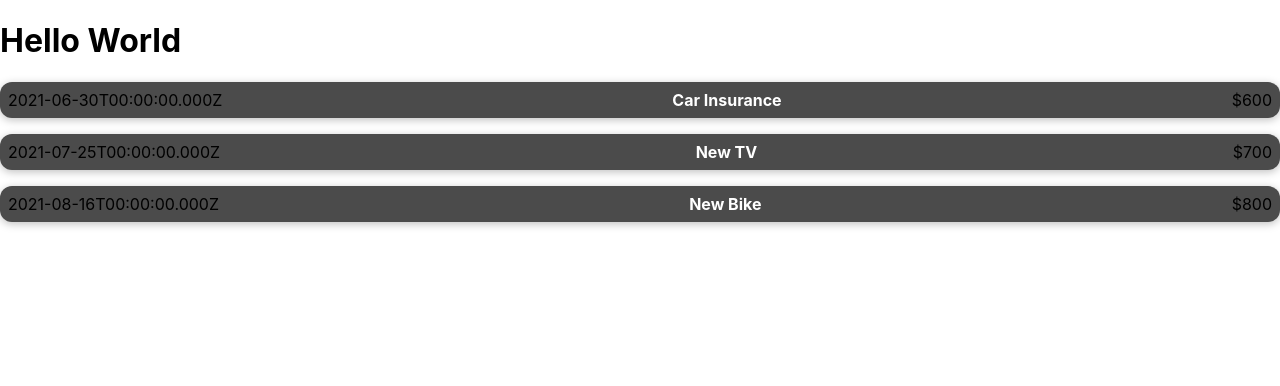
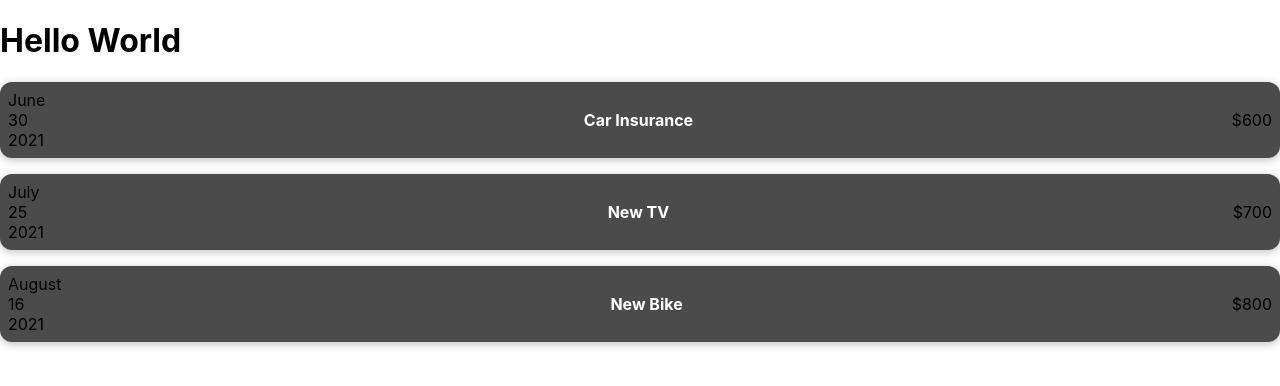
Before and after one commit to jainanuj744/ReactProject, a React (Create React App) app in the folder react-guide/: page / in a window 1280 px wide. Shown: the top 386 px of the page. Built offline with nearby package versions, Linux system fonts and the light colour scheme.

Commit message:
Date Type Change
Date Type Change

```diff
--- a/react-guide/src/components/ExpenseItem.js
+++ b/react-guide/src/components/ExpenseItem.js
@@ -1,12 +1,16 @@
 import "./ExpenseItem.css";
 
 function ExpenseItem(props) {
-//   const expenseDate = new Date(2022, 6, 16);
-//   const expenseTitle = "Car Insurance Waale";
-//   const expenseAmount = 542;
+  const expenseMonth = props.date.toLocaleString("en-US", { month: "long" });
+  const expenseDay = props.date.toLocaleString("en-US", { day: "2-digit" });
+  const expenseYear = props.date.getFullYear();
   return (
     <div className="expense-item">
-      <div>{props.date.toISOString()}</div>
+      <div>
+        <div>{expenseMonth}</div>
+        <div>{expenseDay}</div>
+        <div>{expenseYear}</div>
+      </div>
       <div className="expense-item_description">
         <h2>{props.title}</h2>
       </div>
```
